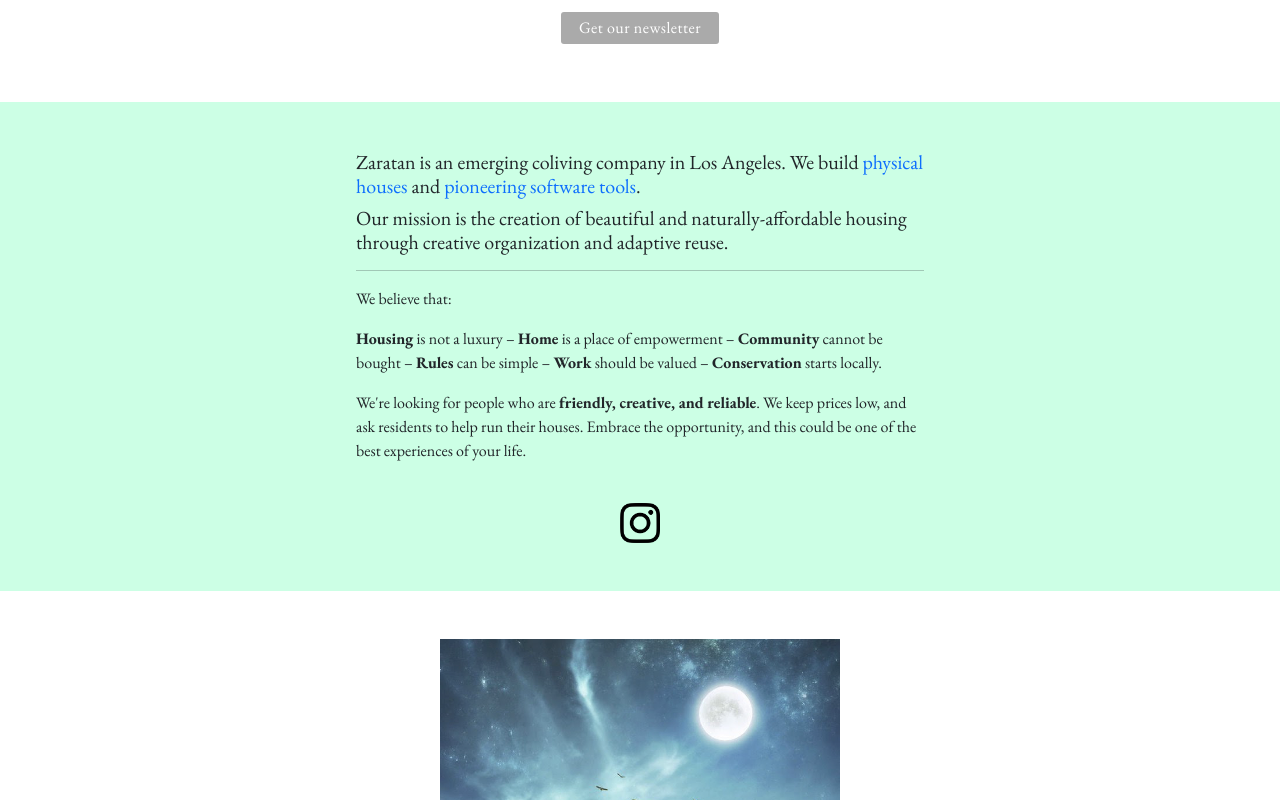
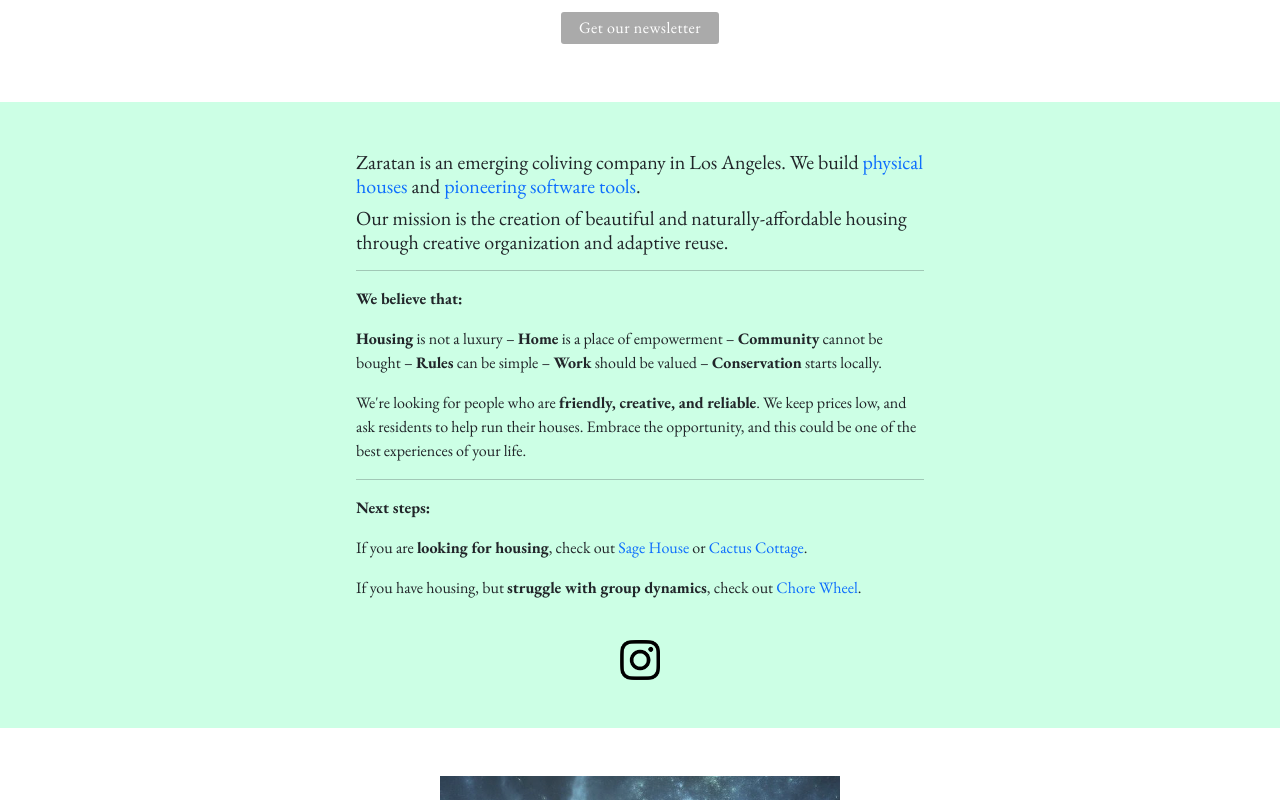
Before and after one commit to zaratanDotWorld/zaratan-site, a Next.js app: page / in a window 1280 px wide. Shown: the part 500-1300 px from the top of the page. Built offline with nearby package versions, Linux system fonts and the light colour scheme.

Commit message:
Copy and style updates

```diff
--- a/pages/houses/sage.jsx
+++ b/pages/houses/sage.jsx
@@ -7,7 +7,7 @@
 import Video from '../../components/video';
 
 import { getImages } from '../../utils/s3';
-import { applyUrl, nbcUrl, joysOfSageUrl, supernuclearUrl, structuresUrl } from '../../utils/constants';
+import { instagramUrl, tongvaUrl, applyUrl, nbcUrl, joysOfSageUrl, supernuclearUrl, structuresUrl } from '../../utils/constants';
 
 export async function getStaticProps() {
   const regex = /public\/images\/sage\/mls\/.*\.jpg/i;
@@ -71,7 +71,8 @@
               guest room,
               and four full bathrooms.
             </p>
-            <p>A proud supporter of the  <Link href="https://tongva.networkforgood.com/">Tongva Conservancy</Link></p>
+            <p><b>Check our <Link href={instagramUrl}>Instagram</Link> for vacancy information.</b></p>
+            <p><i>A proud supporter of the <Link href={tongvaUrl}>Tongva Conservancy</Link></i></p>
           </div>
 
           <br></br>
--- a/pages/index.jsx
+++ b/pages/index.jsx
@@ -44,7 +44,7 @@
             Our mission is the creation of beautiful and naturally-affordable housing through creative organization and adaptive reuse.
           </h5>
           <hr></hr>
-          <p>We believe that:</p>
+          <p><b>We believe that:</b></p>
           <p>
             <b>Housing</b> is not a luxury &#x2013;&nbsp;
             <b>Home</b> is a place of empowerment &#x2013;&nbsp;
@@ -60,6 +60,16 @@
             Embrace the opportunity, and this could be one of the best experiences of your life.
           </p>
 
+          <hr></hr>
+          <p><b>Next steps:</b></p>
+          <p>
+            If you are <b>looking for housing</b>, check out&nbsp;
+            <Link href="/houses/sage" className="text-decoration-none">Sage House</Link> or&nbsp;
+            <Link href="/houses/cactus" className="text-decoration-none">Cactus Cottage</Link>.
+          </p>
+          <p>
+            If you have housing, but <b>struggle with group dynamics</b>, check out <Link href="/chorewheel" className="text-decoration-none">Chore Wheel</Link>.
+          </p>
           <br></br>
           <Link href={instagramUrl}>
             <Image
--- a/utils/constants.js
+++ b/utils/constants.js
@@ -9,11 +9,15 @@
 export const repoUrl = "https://github.com/zaratanDotWorld/choreWheel";
 export const docsUrl = "https://docs.chorewheel.zaratan.world/";
 export const quickstartUrl = docsUrl + "en/latest/overview/getting-started.html";
-export const mailchimpUrl = "https://mailchi.mp/a69de84158a5/app-interest";
 
 export const choresInstallUrl = "https://chores.mirror.zaratan.world/slack/install";
 export const heartsInstallUrl = "https://hearts.mirror.zaratan.world/slack/install";
 export const thingsInstallUrl = "https://things.mirror.zaratan.world/slack/install";
+
+// Marketing
+export const mailchimpUrl = "https://mailchi.mp/a69de84158a5/app-interest";
+export const interestUrl = "https://forms.gle/Aeod1bNUq2sDoe2Q8";
+export const tongvaUrl = "https://tongva.land/";
 
 // Media
 const s3Root = "https://s3.amazonaws.com/zaratan.world/public/";
```
Also changed, not shown: pages/chorewheel/index.jsx (+7 -1 lines), pages/houses/cactus.jsx (+4 -3 lines).
